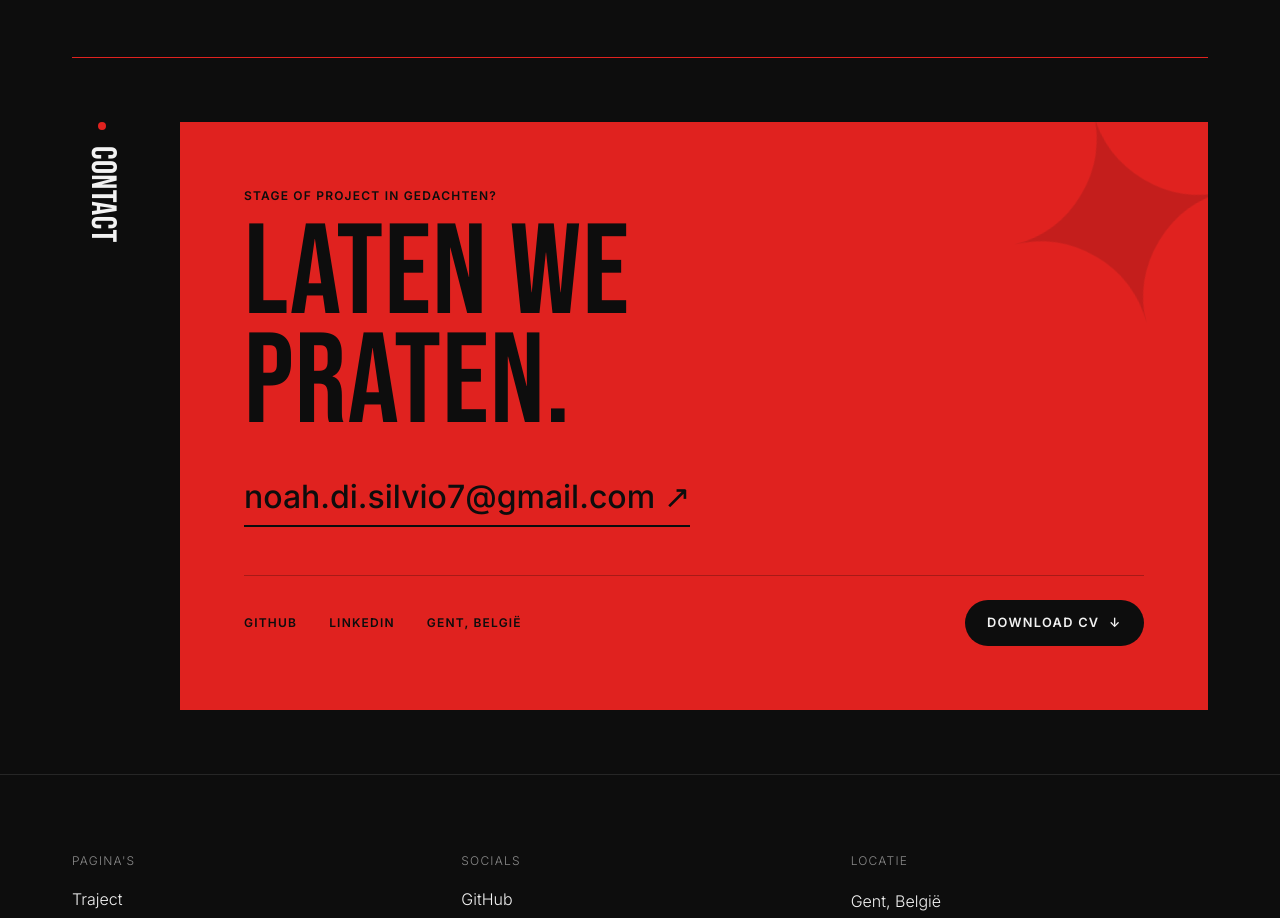
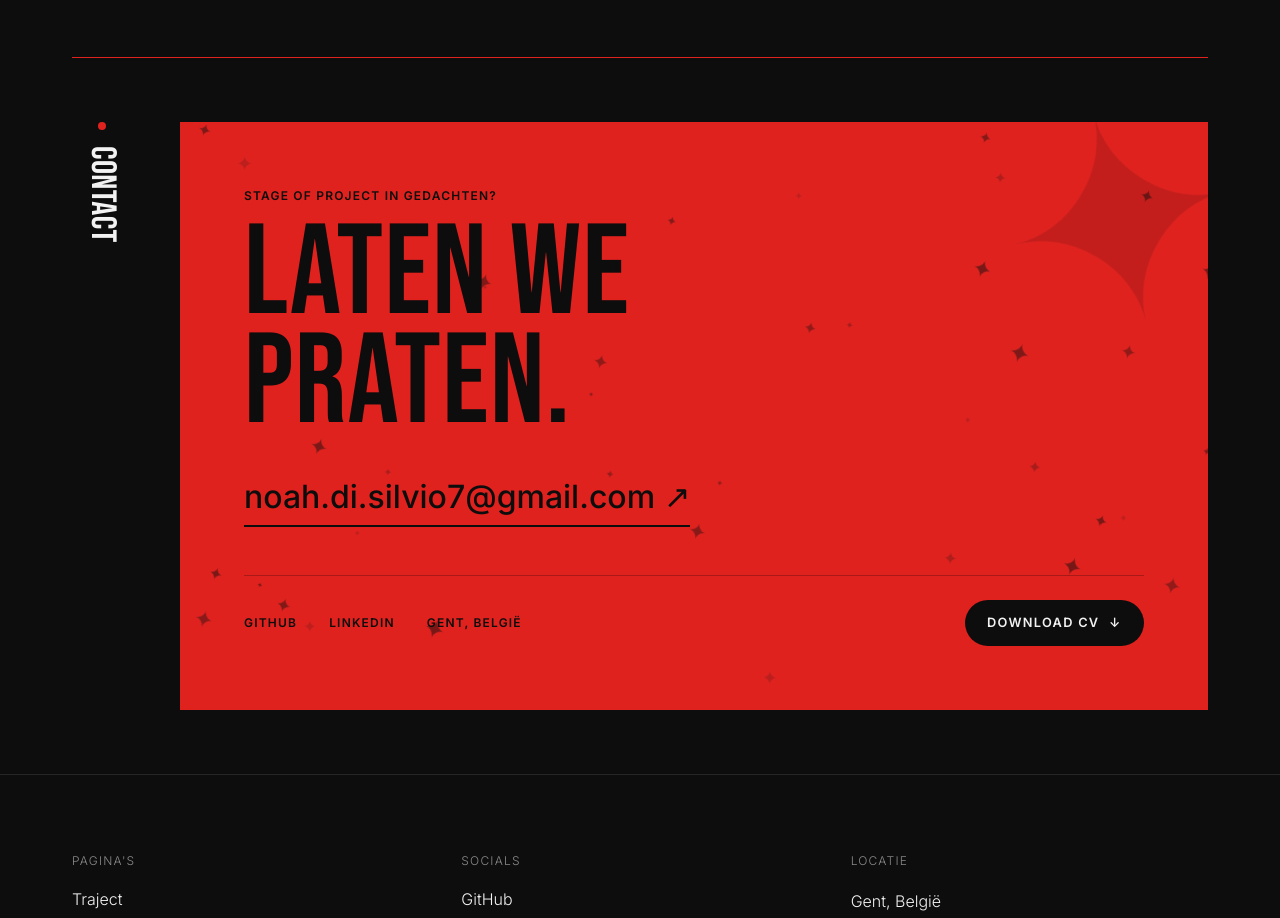
Before and after one commit to NoahDiSilvio/portfolio, a Vue app: page / in a window 1280 px wide. Shown: the part 2860-3778 px from the top of the page. Built offline with nearby package versions, Linux system fonts and the light colour scheme.

Commit message:
fix / feat : favicon toevoegen / sterrenhemel bij contact

```diff
--- a/src/components/ContactSection.vue
+++ b/src/components/ContactSection.vue
@@ -1,8 +1,33 @@
+<script setup lang="ts">
+const starCount = 40
+
+const stars = Array.from({ length: starCount }, () => ({
+  top: Math.random() * 100 + '%',
+  left: Math.random() * 100 + '%',
+  size: 0.4 + Math.random() * 1.2,
+  delay: Math.random() * 3,
+}))
+</script>
+
 <template>
   <section id="contact" class="section">
     <h2 class="section-label reveal from-left">Contact</h2>
 
     <div class="block reveal">
+      <div class="sky" aria-hidden="true">
+        <span
+          v-for="(s, i) in stars"
+          :key="i"
+          class="twinkle"
+          :style="{
+            top: s.top,
+            left: s.left,
+            fontSize: s.size + 'rem',
+            animationDelay: s.delay + 's',
+            opacity: s.size < 0.7 ? 0.5 : 1,
+          }"
+        >✦</span>
+      </div>
       <span class="star">✦</span>
 
       <p class="small-caps intro">Stage of project in gedachten?</p>
@@ -111,4 +136,31 @@
 @media (max-width: 37.5rem) {
   .links { flex-direction: column; gap: 0.5rem; }
 }
+.sky {
+  position: absolute;
+  inset: 0;
+  pointer-events: none;
+}
+
+.twinkle {
+  position: absolute;
+  line-height: 1;
+  color: var(--bg);
+  opacity: 0.15;
+  animation: twinkle 3s ease-in-out infinite;
+}
+
+.block > *:not(.sky):not(.star) {
+  position: relative;
+  z-index: 1;
+}
+
+@keyframes twinkle {
+  0%, 100% { opacity: 0.15; transform: scale(0.8) rotate(0deg); }
+  50% { opacity: 0.5; transform: scale(1.1) rotate(20deg); }
+}
+
+@media (prefers-reduced-motion: reduce) {
+  .twinkle { animation: none; }
+}
 </style>
--- a/src/components/NotFound.vue
+++ b/src/components/NotFound.vue
@@ -27,7 +27,7 @@ document.title = 'Noah Di Silvio | 404'
       </a>
     </section>
 
-    <span class="star">✳</span>
+    <span class="star">✦</span>
   </div>
 </template>
 
```
